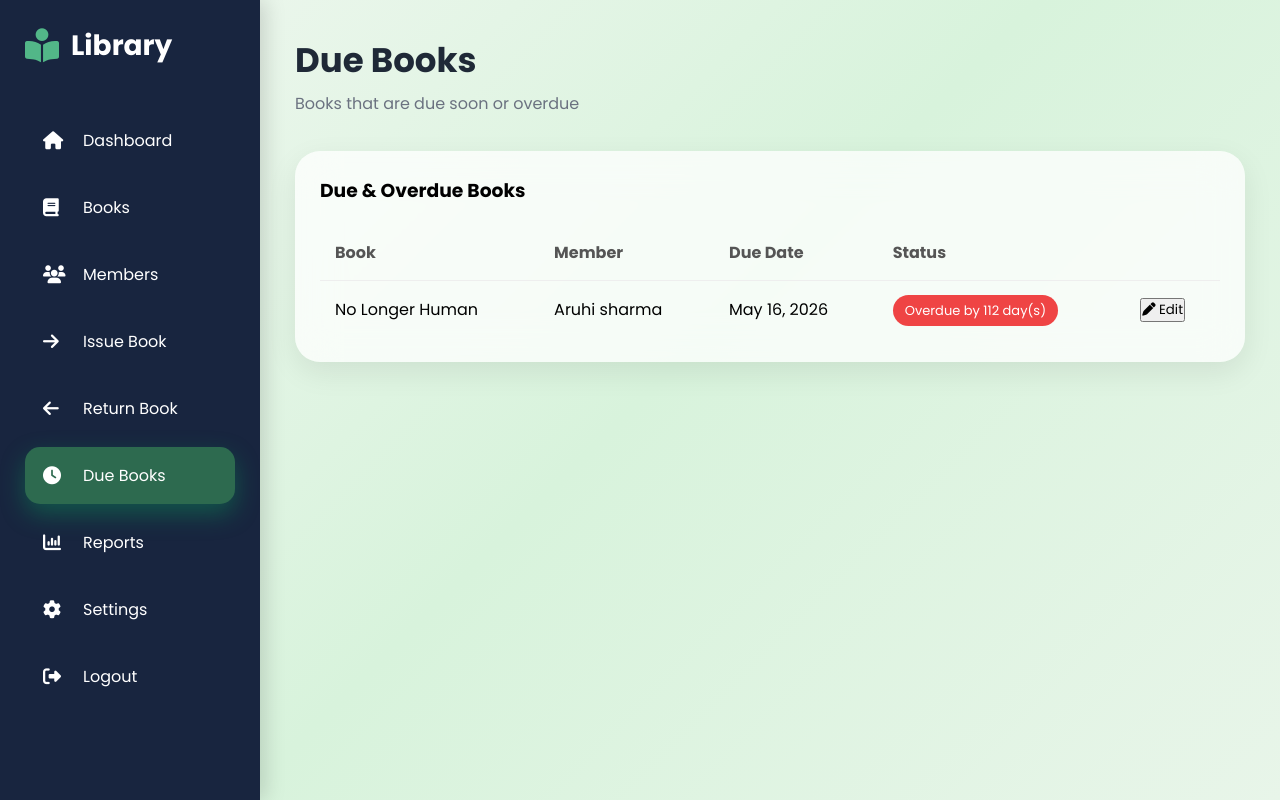
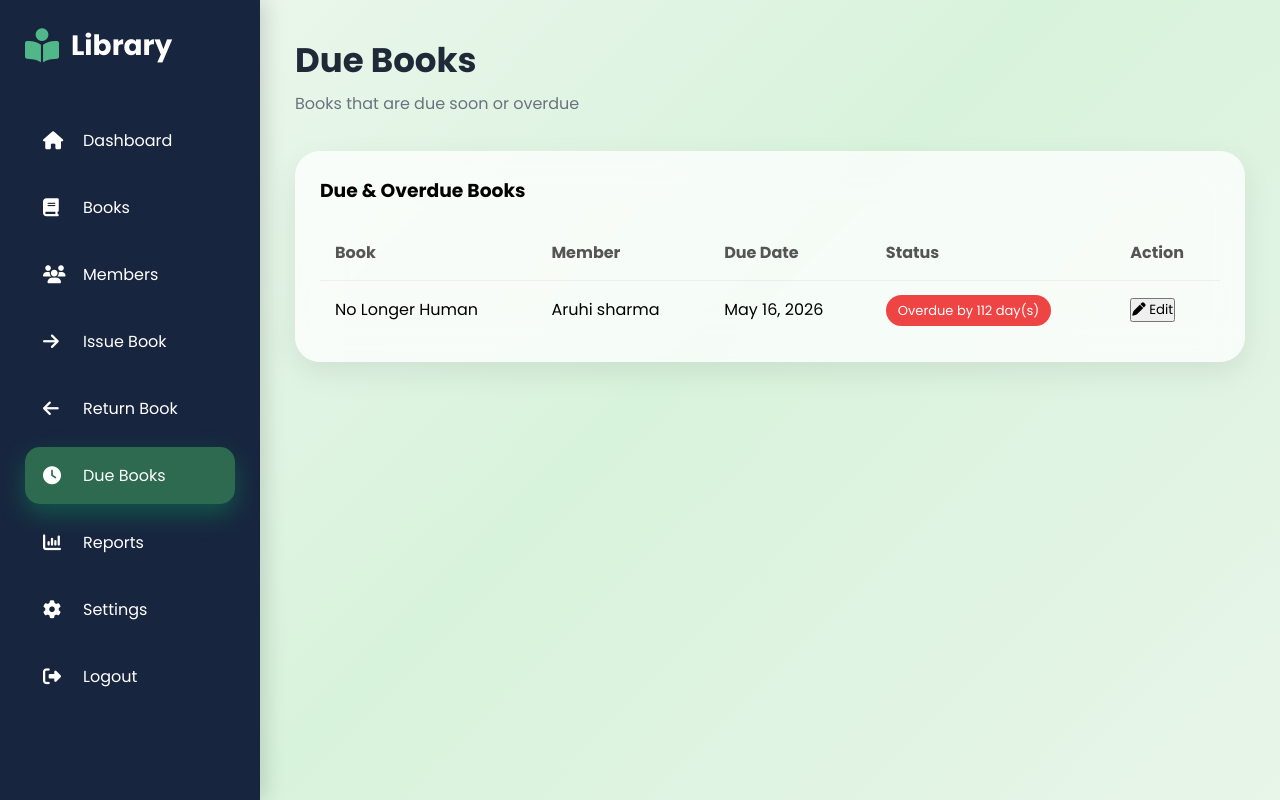
Before and after one commit to prachisingh16647/canopy, a Django app: page /library/due-books/ in a window 1280 px wide. Run offline with Django 5.2, Linux system fonts and the light colour scheme; a user stored in the database is signed in; data comes from the database, SQL or seed files in the repository; some libraries are stand-ins or nearby versions.

Commit message:
Update due-books.html

```diff
--- a/templates/due-books.html
+++ b/templates/due-books.html
@@ -51,6 +51,7 @@
 <th>Member</th>
 <th>Due Date</th>
 <th>Status</th>
+<th>Action</th>
 </tr>
 </thead>
 <tbody id="dueBooksBody"></tbody>
```
